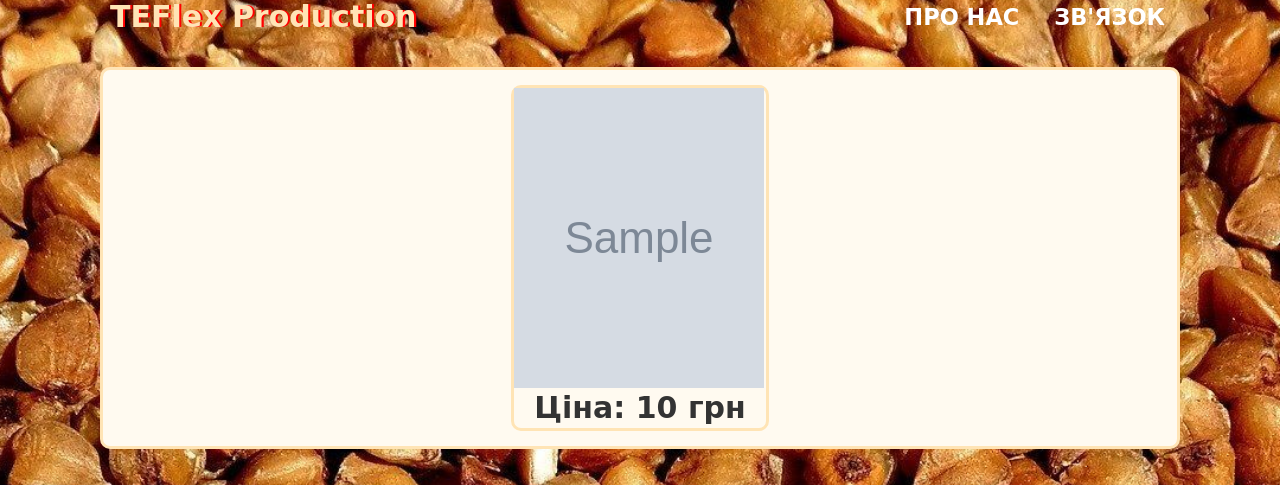
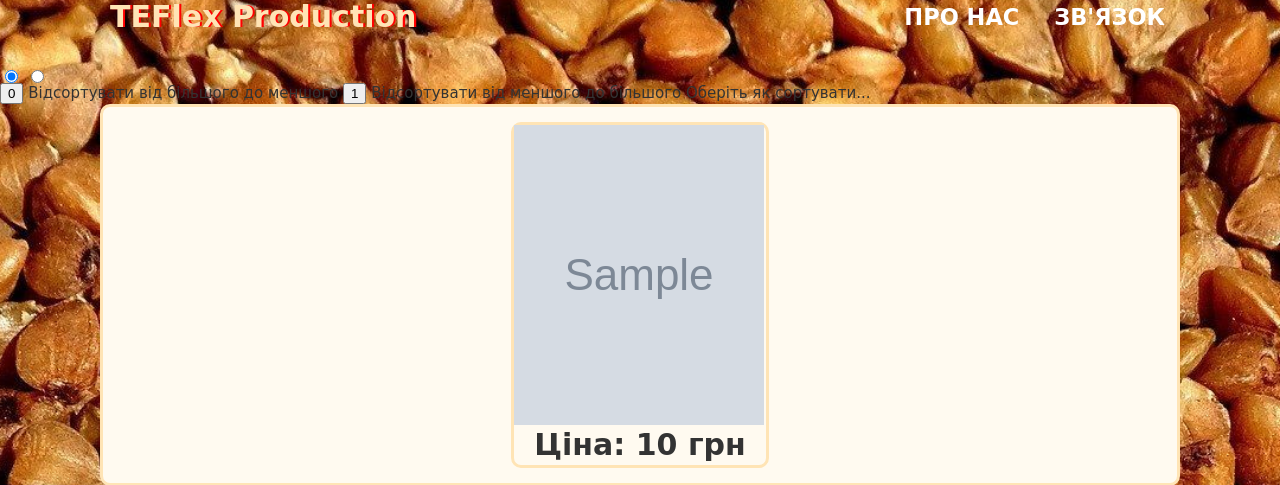
Before and after one commit to Miwka-prog/GrechkaHackaton, a Django app: template GrechkaApp/templates/GrechkaApp/index.html in a window 1280 px wide. Shown: the part 13-498 px from the top of the page. Run offline with Django 3.2, Linux system fonts and the light colour scheme; the template is opened without the code that fills it: most values are stand-ins (such as "Sample title", 1, 10 or a date in 2020); grey boxes marked "Sample" are stand-in pictures; some web fonts are replaced.

Commit message:
Add files via upload

```diff
--- a/GrechkaApp/templates/GrechkaApp/index.html
+++ b/GrechkaApp/templates/GrechkaApp/index.html
@@ -24,16 +24,34 @@
 
 
     <div class="intro">
+        <div class="button">
+             <form method="POST" action="/">
+                 {% csrf_token %}
+                 <label for="select" class="select">
+                    <input type="radio" name="list" value="not_changed" id="bg" checked />
+                    <input type="radio" name="list" value="not_changed" id="select">
+                    <label class="bg" for="bg"></label>
+                    <div class="items">
+                        <input type="submit" name="list" value="0" id="list[0]">
+                        <label for="list[0]">Відсортувати від більшого до меншого</label>
+                        <input type="submit" name="list" value="1" id="list[1]">
+                        <label for="list[1]">Відсортувати від меншого до більшого</label>
+                        <span id="text">Оберіть як сортувати...</span>
+                    </div>
+                 </label>
+             </form>
+        </div>
         <div class="containerforgrechka">
             {% for name, price, url_img, url in array %}
-                <div class="grechka">
+                    <div class="grechka">
                     <span class="descr">{{ name }}</span>
-                 <a href="{{ url }}"><img class="imagegrechka" src="{{ url_img }}"></a>
-                <div class="pricediv"><h1>Ціна:  {{ price }} грн</h1></div>
-                </div>
-            {% endfor %}
+                    <a href="{{ url }}"><img class="imagegrechka" src="{{ url_img }}"></a>
+                    <div class="pricediv"><h1>Ціна:  {{ price }} грн</h1></div>
+                    </div>
+                {% endfor %}
         </div>
     </div>
+
 </body>
 
 </html>
```
